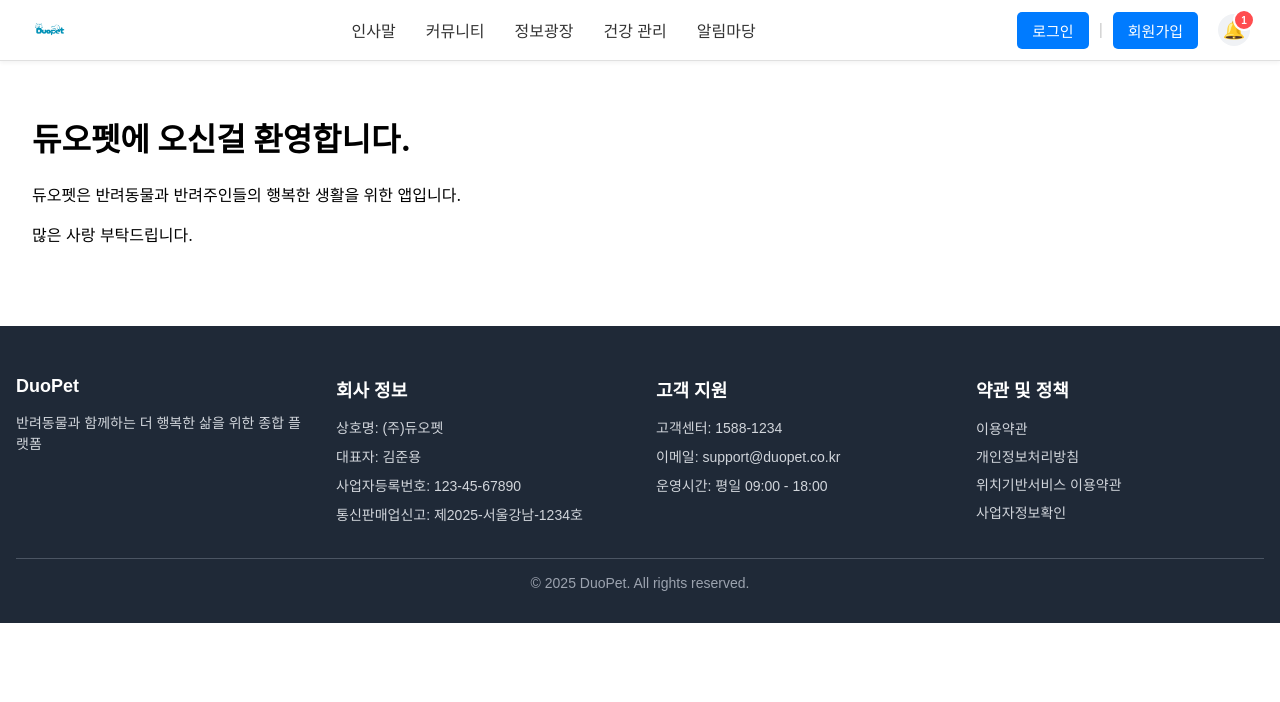
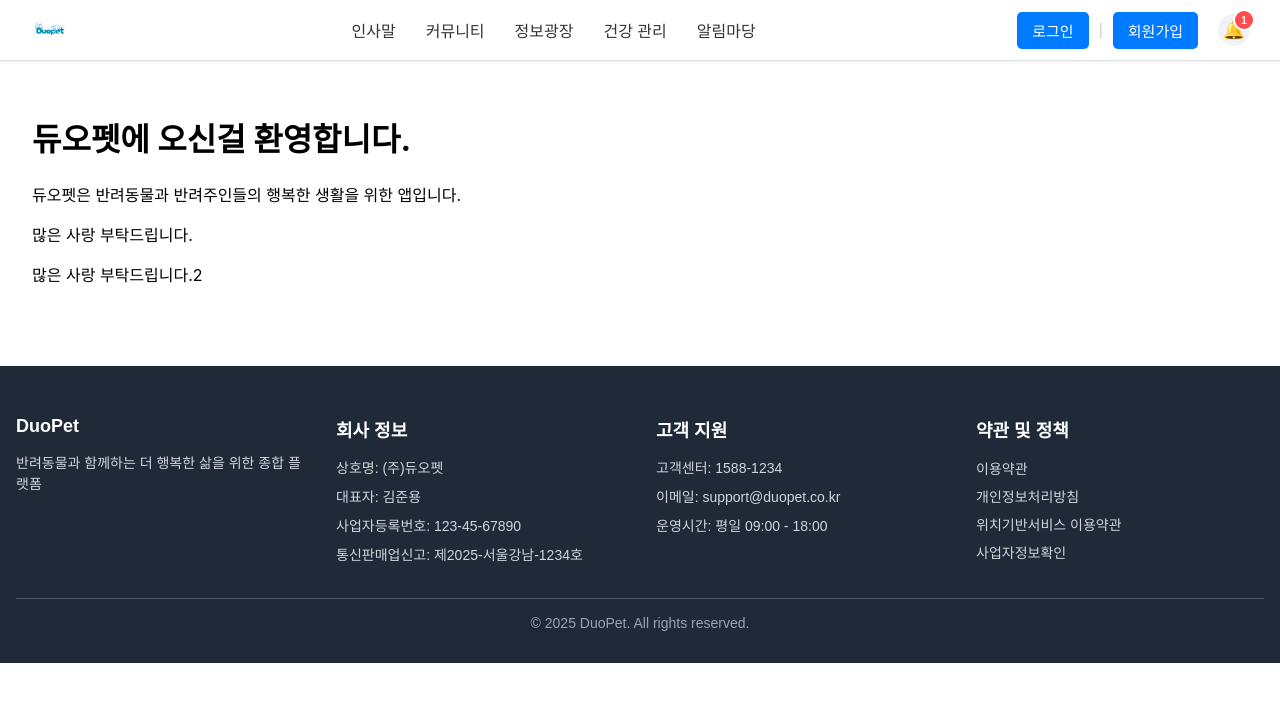
Before and after one commit to Jaechoi2483/DuoPet_frontend, a React (Create React App) app: page /greeting in a window 1280 px wide. Shown: the top 702 px of the page. Built offline with nearby package versions, Linux system fonts and the light colour scheme.

Commit message:
인사말 페이지 작업

```diff
--- a/src/pages/GreetingPage.js
+++ b/src/pages/GreetingPage.js
@@ -6,6 +6,7 @@ const GreetingPage = () => {
       <h1>듀오펫에 오신걸 환영합니다.</h1>
       <p>듀오펫은 반려동물과 반려주인들의 행복한 생활을 위한 앱입니다.</p>
       <p>많은 사랑 부탁드립니다.</p>
+      <p>많은 사랑 부탁드립니다.2</p>
     </div>
   );
 };
```
